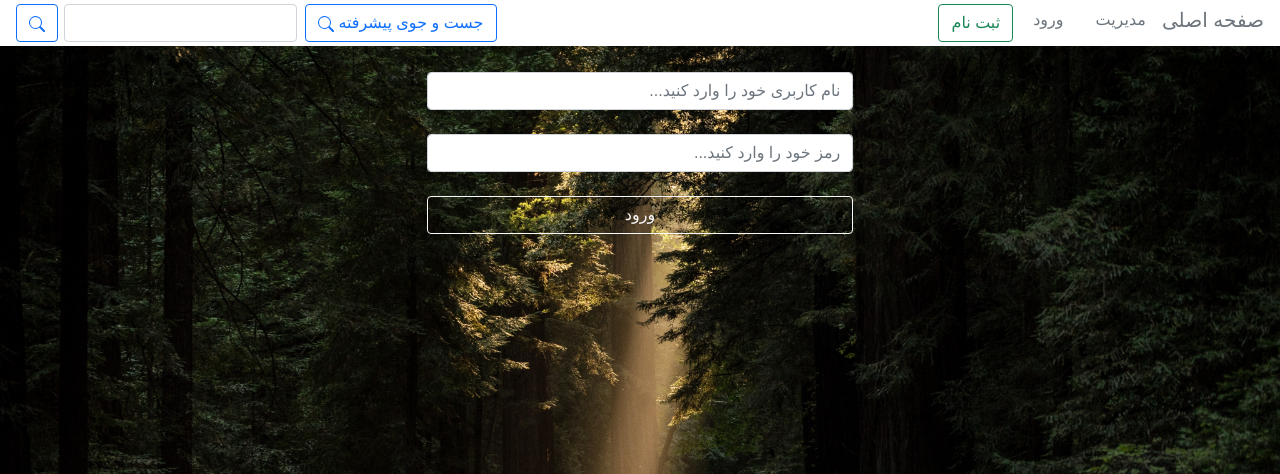
After one commit to SarvarRahimi/django_project, a Django app: page /posting/logIn/ in a window 1280 px wide. The commit adds this page. Shown: the top 474 px of the page. Run offline with Django 3.2, Linux system fonts and the light colour scheme; parts of the project's set-up code (start-up, migrations or seed data) failed here and were passed over.

Commit message:
the login page is done

```diff
--- a/blog/blog/urls.py
+++ b/blog/blog/urls.py
@@ -22,5 +22,6 @@ from posting import views
 urlpatterns = [
     path('', views.showPosts, name='index'),
     path('posting/', include('posting.urls')),
+    # path('accounts/', include('django.contrib.auth.urls')),
     path('login/', admin.site.urls),
 ] + static(settings.MEDIA_URL, document_root=settings.MEDIA_ROOT)
--- a/blog/posting/templates/posting/base.html
+++ b/blog/posting/templates/posting/base.html
@@ -25,13 +25,15 @@
     <div class='col-7 p-0'>
         <div class="d-inline-flex">
             <a class="navbar-brand text-secondary" href="{% url 'posting:showPosts' %}">صفحه اصلی</a>
-            <a class="nav-link text-secondary" href="{% url 'posting:showCreatePostsPage' %}">نوشتن پست</a>
-            <a class="nav-link text-secondary" href="/login/">ورود</a>
-            <a class="nav-link text-secondary p-1" href="#">
-                <button type="button"
-                        class="btn btn-outline-success">ثبت نام
-                </button>
-            </a>
+            {% if not user.is_authenticated %}
+                <a class="nav-link text-secondary" href="/login/">مدیریت</a>
+                <a class="nav-link text-secondary" href="{% url 'posting:logIn' %}">ورود</a>
+                <a href="#" class="btn btn-outline-success text-nowrap m-1">ثبت نام</a>
+            {% else %}
+                <a class="nav-link text-secondary" href="{% url 'posting:showCreatePostsPage' %}">نوشتن پست</a>
+                <a class="nav-link text-secondary" href="{% url 'posting:logOut' %}">خروج</a>
+                <p class="text-secondary p-2">{{ user.username }} خوش آمدید</p>
+            {% endif %}
         </div>
     </div>
     <div class="col-5" dir='ltr'>
--- /dev/null
+++ b/blog/posting/templates/posting/login.html
@@ -0,0 +1,47 @@
+{% extends 'posting/base.html' %}
+{% load static %}
+{% block css %}
+    <style>
+        body {
+            background-image: url("{% static 'posting/images/cover.jpg' %}");
+            background-repeat: no-repeat;
+            background-attachment: fixed;
+            background-size: cover;
+        }
+    </style>
+{% endblock %}
+{% block body %}
+    <form class="col-4 mx-auto pt-5" action="{% url 'posting:logIn' %}" method="post">
+        {% csrf_token %}
+        <div class="form-group">
+            <label for="inputUserName"></label>
+            <input type="text" class="form-control" id="inputUserName" aria-describedby="userNameHelp"
+                   placeholder="نام کاربری خود را وارد کنید..." name="username" required>
+        </div>
+        <div class="form-group">
+            <label for="inputPassword"></label>
+            <input type="password" class="form-control" id="inputPassword" name="password"
+                   placeholder="رمز خود را وارد کنید..." required>
+        </div>
+        <br>
+        <button type="submit" class="btn btn-outline-light w-100">ورود</button>
+        {% if messages %}
+            <ul class="messages my-3 p-0">
+                {% for message in messages %}
+                    <li{% if message.tags %} class="{{ message.tags }}"{% endif %}>
+                        {% if message.level == DEFAULT_MESSAGE_LEVELS.ERROR %}
+                            <div class="text-nowrap p-2 w-100 bg-danger text-white rounded">{{ message }}</div><br>
+                            <div class="text-nowrap p-2 w-100 bg-primary text-white rounded">
+                                هنوز ثبت نام نکرده اید؟
+                                <a href="{% url 'posting:creatingUser' %}" class="text-nowrap text-light">ثبت نام</a>
+                            </div>
+                        {% endif %}
+                        {% if message.level == DEFAULT_MESSAGE_LEVELS.SUCCESS %}
+                            <div class="text-nowrap p-2 w-100 bg-success text-white rounded">{{ message }}</div>
+                        {% endif %}
+                    </li>
+                {% endfor %}
+            </ul>
+        {% endif %}
+    </form>
+{% endblock %}
--- a/blog/posting/urls.py
+++ b/blog/posting/urls.py
@@ -14,4 +14,7 @@ urlpatterns = [
     path('search/', views.search, name='search'),
     path('advancedSearch/', views.advancedSearch, name='advancedSearch'),
     path('changeActivation/', views.changeActivation, name='changeActivation'),
+    path('logOut/', views.logOut, name='logOut'),
+    path('creatingUser/', views.creatingUser, name='creatingUser'),
+    path('logIn/', views.logIn, name='logIn'),
 ]
--- a/blog/posting/views.py
+++ b/blog/posting/views.py
@@ -1,7 +1,11 @@
 # from django.http import HttpResponse
 # from django.contrib.auth.models import User
+# from os import abort
+from django.contrib import messages
+from django.contrib.auth import logout, authenticate, login
+from django.contrib.auth.models import User
 from django.http import JsonResponse, HttpResponseRedirect
-from django.shortcuts import render, get_object_or_404
+from django.shortcuts import render, get_object_or_404, redirect
 from django.urls import reverse
 from django.views.decorators.csrf import csrf_protect
 from django.db.models import Q
@@ -174,3 +178,36 @@ def changeActivation(request):
             post.permitted = not post.permitted
             post.save()
             return JsonResponse({'button': 'permitted', 'status': post.permitted})
+
+
+def creatingUser(request):
+    if request.POST:
+        user = User.objects.create_user(username=request.POST['username'], password=request.POST['password'],
+                                        email=request.POST['email'])
+        user.bloguser.image = request.POST['image']
+        user.bloguser.phone_number = request.POST['phone']
+        user.save()
+        messages.success(request, 'ثبت نام با موفقیت انجام شد')
+        return redirect(request.path)
+    else:
+        return render(request, 'posting/register.html')
+
+
+def logOut(request):
+    logout(request)
+    messages.success(request, 'خروج با موفقیت انجام شد')
+    return redirect(request.META.get('HTTP_REFERER'))
+
+
+def logIn(request):
+    if request.POST:
+        user = authenticate(request, username=request.POST['username'], password=request.POST['password'])
+        if user is not None:
+            login(request, user)
+            messages.add_message(request, messages.SUCCESS, 'ورود با موفقیت انجام شد')
+            return redirect(request.META.get('HTTP_REFERER'))
+        else:
+            messages.add_message(request, messages.ERROR, 'نام کاربری یا رمز عبور اشتباه است')
+            return redirect(request.META.get('HTTP_REFERER'))
+    else:
+        return render(request, 'posting/login.html')
```
Also changed, not shown: blog/posting/models.py (+8 -2 lines), blog/posting/templates/posting/register.html (added, +8 -0 lines), blog/posting/templates/posting/showPosts.html (+12 -5 lines), blog/posting/static/posting/images/cover.jpg (added).
